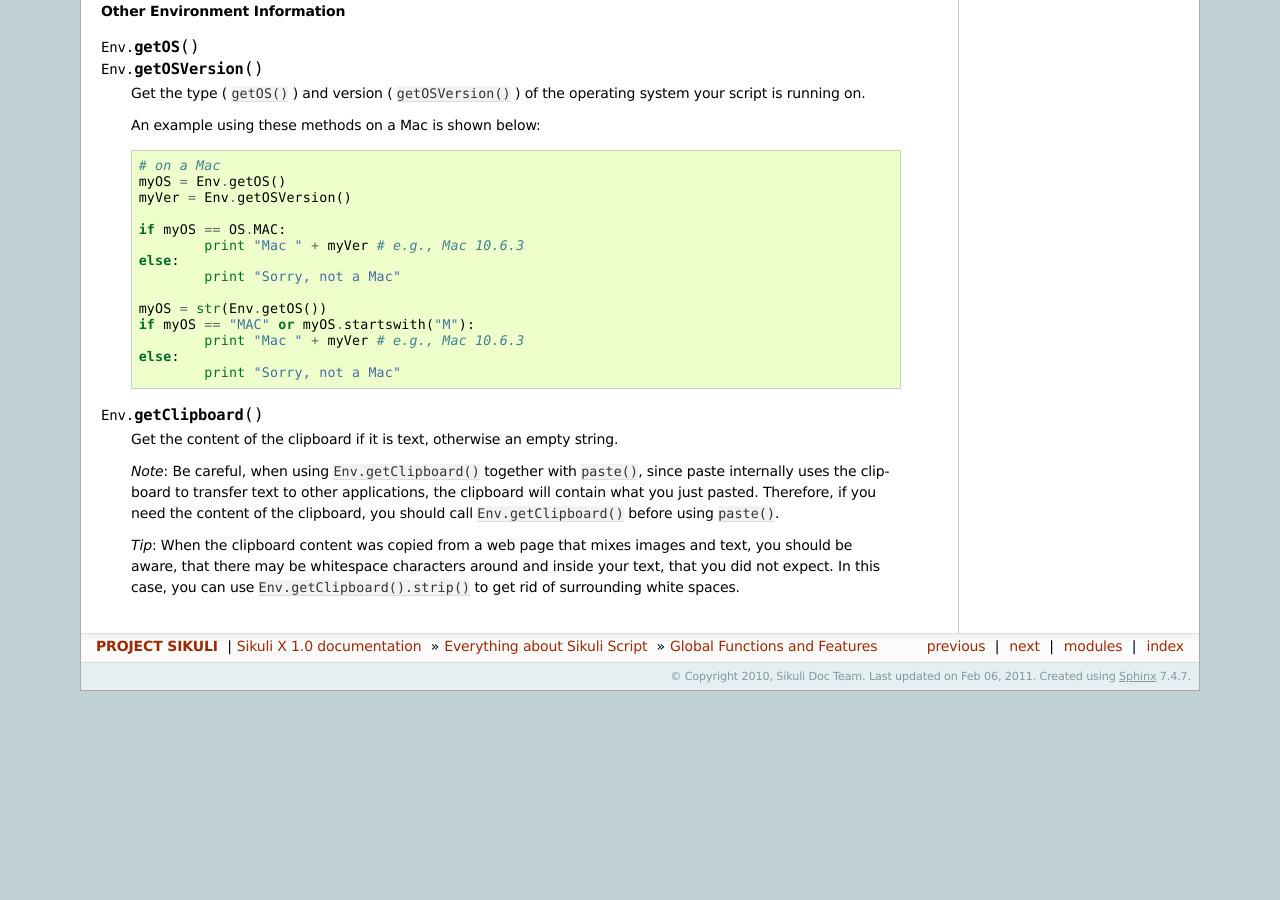
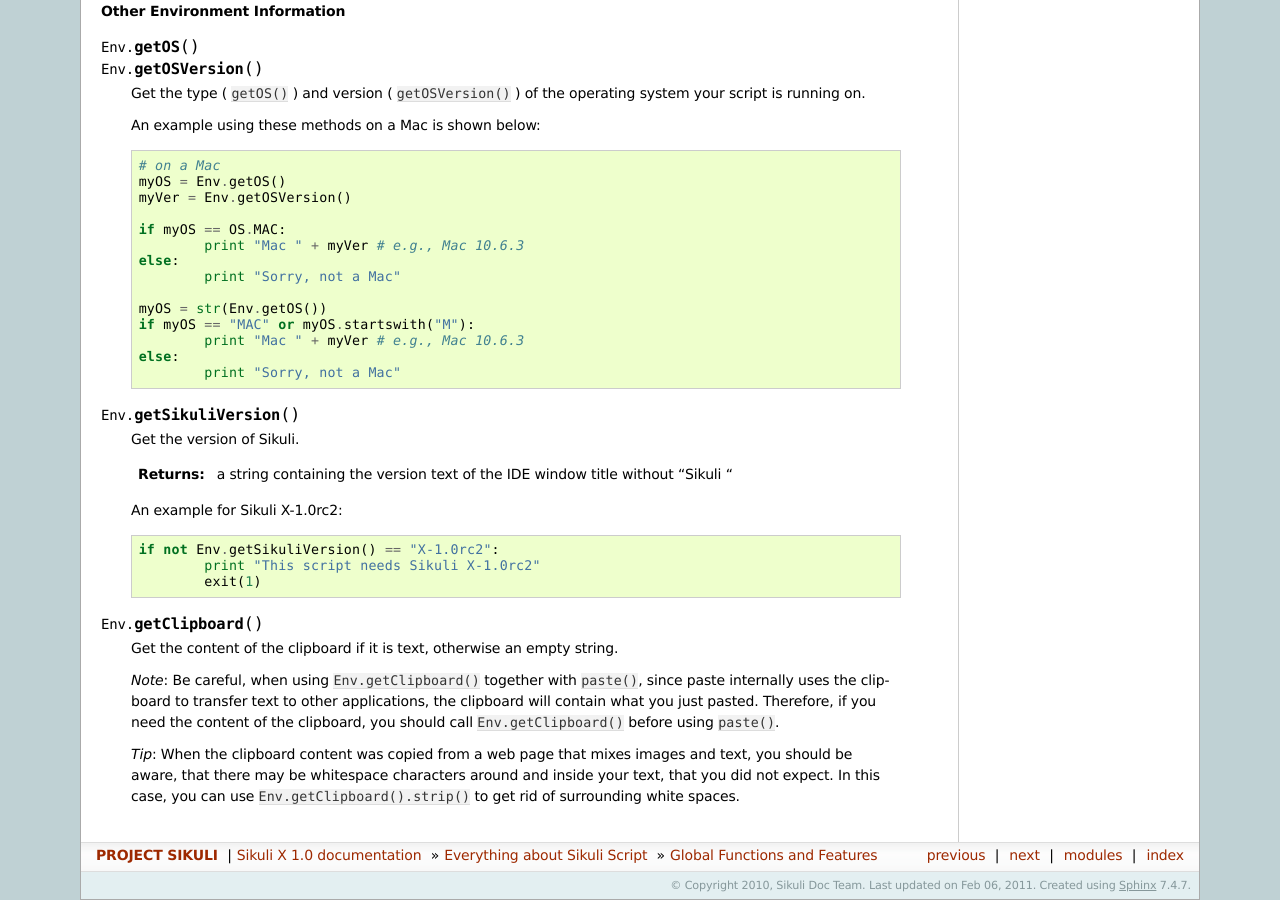
Before and after one commit to sikuli/sikuli, a Sphinx documentation site: the page built from docs/source/globals.rst, in a window 1280 px wide and 900 px high, scrolled down 11614 px. Built offline with Sphinx 7.4.7, drawn with Linux system fonts in a browser that asks for light colours; before the commit the page ends 12305 px from its top, so only the background shows below that; some of the changed text lies outside the part shown.

Commit message:
docs globals added getSikuliVersion()

```diff
--- a/docs/source/globals.rst
+++ b/docs/source/globals.rst
@@ -782,6 +782,18 @@
 		else:
 			print "Sorry, not a Mac"
 
+.. py:method:: Env.getSikuliVersion()
+
+	Get the version of Sikuli.
+
+	:return: a string containing the version text of the IDE window title without "Sikuli "
+
+	An example for Sikuli X-1.0rc2::
+
+		if not Env.getSikuliVersion() == "X-1.0rc2":
+			print "This script needs Sikuli X-1.0rc2"
+			exit(1)
+
 .. py:method:: Env.getClipboard()
 
 	Get the content of the clipboard if it is text, otherwise an empty string.
```
